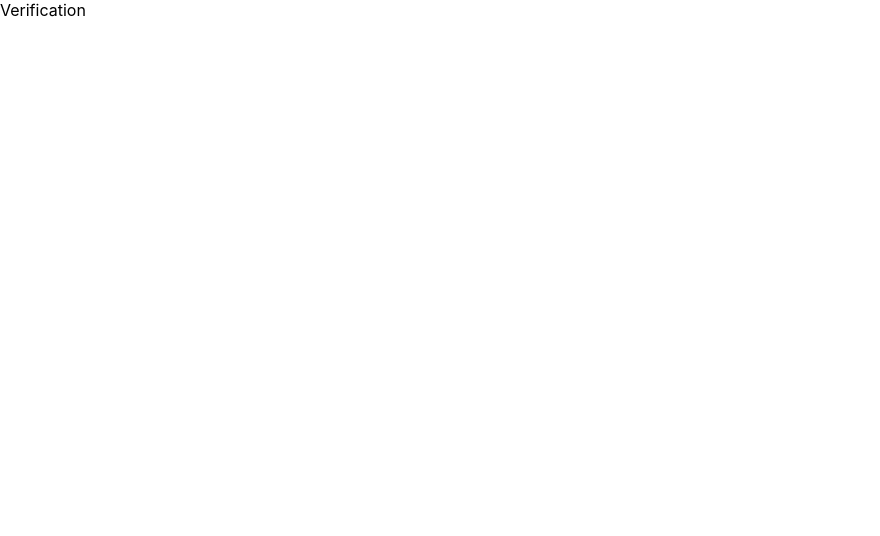
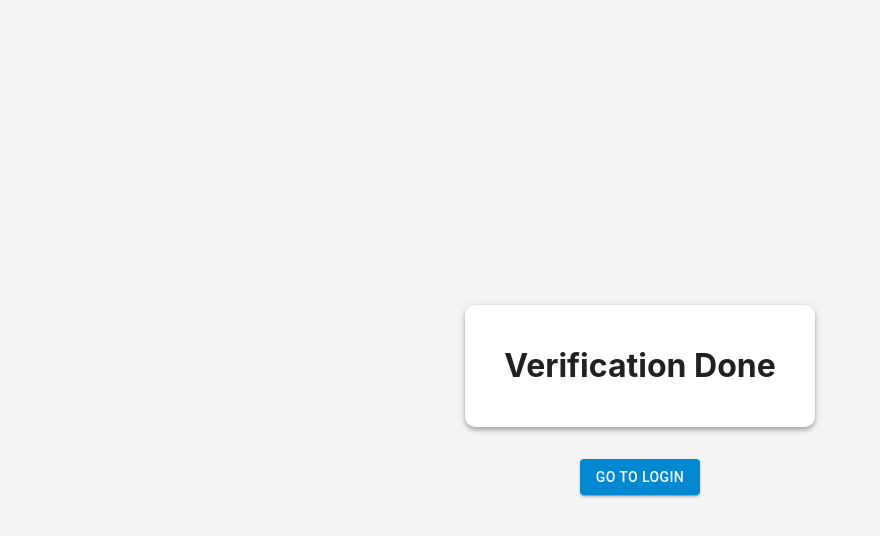
Before and after one commit to IceCYrip/assigment-login-template, a React (Create React App) app: page /verification in a window 1280 px wide. Shown: the top 536 px of the page, without its empty margins (0-880 px from the left). Built offline with nearby package versions, Linux system fonts and the light colour scheme.

Commit message:
🚀All requirements done

```diff
--- a/src/pages/App.js
+++ b/src/pages/App.js
@@ -1,6 +1,6 @@
-import React from 'react'
+import React, { useState } from 'react'
 import '../styles/App.css'
-import { Button, Paper, TextField } from '@mui/material'
+import { Button, CircularProgress, Paper, TextField } from '@mui/material'
 
 import { useForm } from 'react-hook-form'
 import { Link, useNavigate } from 'react-router-dom'
@@ -9,6 +9,7 @@ import axios from 'axios'
 import sweetAlert from 'sweetalert'
 
 const App = () => {
+  const [loader, setLoader] = useState(false)
   const navigate = useNavigate()
   const {
     register,
@@ -46,16 +47,19 @@ const App = () => {
 
   const login = (data) => {
     if (checkValidations(data)) {
+      setLoader(true)
       axios
         .post('http://localhost:5000/api/login', data)
         .then((res) => {
           sessionStorage.setItem('token', res.data.token)
           navigate('/details')
+          setLoader(false)
         })
         .catch((err) => {
           console.log(err)
           const error = err.response.data
 
+          setLoader(false)
           sweetAlert(
             error?.message ?? 'Oops...',
             error?.description ?? 'Something went wrong!',
@@ -71,7 +75,7 @@ const App = () => {
         <form className="formWrapper" onSubmit={handleSubmit(login)}>
           <h1>LOGIN</h1>
           <TextField
-            // required
+            required
             label="Username"
             variant="outlined"
             {...register('username')}
@@ -79,7 +83,7 @@ const App = () => {
             helperText={errors?.username?.message ?? ''}
           />
           <TextField
-            // required
+            required
             label="Password"
             variant="outlined"
             type="password"
@@ -89,8 +93,14 @@ const App = () => {
             FormHelperTextProps={{ style: { marginLeft: 0 } }} // Remove margin
           />
 
-          <Button variant="contained" type="submit" color="success">
-            Login
+          <Button
+            className="bttn"
+            disabled={loader}
+            variant="contained"
+            type="submit"
+            color="success"
+          >
+            {loader ? <CircularProgress color="success" size={20} /> : 'Login'}
           </Button>
           <div className="register-label">
             Don't have an account?
--- a/src/pages/Register.js
+++ b/src/pages/Register.js
@@ -1,7 +1,8 @@
-import React from 'react'
+import React, { useState } from 'react'
 import '../styles/Register.css'
 import {
   Button,
+  CircularProgress,
   FormControl,
   FormHelperText,
   InputLabel,
@@ -18,7 +19,9 @@ import axios from 'axios'
 import sweetAlert from 'sweetalert'
 
 const Register = () => {
+  const [loader, setLoader] = useState(false)
   const navigate = useNavigate()
+
   const {
     register,
     handleSubmit,
@@ -96,22 +99,23 @@ const Register = () => {
     )
   }
 
-  const login = (data) => {
+  const registerUser = (data) => {
     if (checkValidations(data)) {
-      console.log('data: ', data)
+      setLoader(true)
       axios
         .post('http://localhost:5000/api/register', data)
         .then((res) => {
-          // sessionStorage.setItem('token', res.data.token)
-          // navigate('/details')
           if (res.data?.mailSent) {
             sweetAlert('Verification', res.data?.message, 'info')
+            navigate('/')
           }
+          setLoader(false)
         })
         .catch((err) => {
           console.log(err)
           const error = err.response.data
 
+          setLoader(false)
           sweetAlert(
             error?.message ?? 'Oops...',
             error?.description ?? 'Something went wrong!',
@@ -124,10 +128,12 @@ const Register = () => {
   return (
     <div className="wrapper">
       <Paper elevation={4} className="container">
-        <form className="registerFormWrapper" onSubmit={handleSubmit(login)}>
+        <form
+          className="registerFormWrapper"
+          onSubmit={handleSubmit(registerUser)}
+        >
           <h1>REGISTER</h1>
           <TextField
-            // required
             label="Name"
             variant="outlined"
             {...register('fullName')}
@@ -135,7 +141,6 @@ const Register = () => {
             helperText={errors?.fullName?.message ?? ''}
           />
           <TextField
-            // required
             label="Username"
             variant="outlined"
             {...register('username')}
@@ -143,17 +148,15 @@ const Register = () => {
             helperText={errors?.username?.message ?? ''}
           />
           <TextField
-            // required
             label="Password"
             variant="outlined"
             type="password"
             {...register('password')}
             error={!!errors.password}
             helperText={errors?.password?.message ?? ''}
-            FormHelperTextProps={{ style: { marginLeft: 0 } }} // Remove margin
+            FormHelperTextProps={{ style: { marginLeft: 0 } }}
           />
           <TextField
-            // required
             label="Confirm Password"
             variant="outlined"
             type="password"
@@ -194,8 +197,18 @@ const Register = () => {
             FormHelperTextProps={{ style: { marginLeft: 0 } }} // Remove margin
           />
 
-          <Button variant="contained" type="submit" color="success">
-            Create an account
+          <Button
+            className="bttn"
+            disabled={loader}
+            variant="contained"
+            type="submit"
+            color="success"
+          >
+            {loader ? (
+              <CircularProgress color="success" size={20} />
+            ) : (
+              'Create an account'
+            )}
           </Button>
           <div className="register-label">
             Already have an account?
--- a/src/pages/Verification.js
+++ b/src/pages/Verification.js
@@ -1,10 +1,38 @@
 import React from 'react'
+import '../styles/Verification.css'
+import { Button, Paper } from '@mui/material'
+import { useNavigate } from 'react-router-dom'
+import { useSearchParams } from 'react-router-dom'
 
 const Verification = () => {
+  const navigate = useNavigate()
+  const [searchParams] = useSearchParams()
+
+  const successfullyVerified = searchParams.get('successfullyVerified') == 'Y'
+  const alreadyVerified = searchParams.get('alreadyVerified') == 'Y'
+
   return (
-    <>
-      <div>Verification</div>
-    </>
+    <div className="wrapper">
+      <Paper elevation={4} className="verification-container">
+        <div className="verification-msg">
+          <h1 style={{ textAlign: 'center' }}>Verification Done</h1>
+          <p>
+            {successfullyVerified &&
+              !alreadyVerified &&
+              'Your account has been successfully verified.'}
+            {alreadyVerified && 'Your account is already verified.'}
+          </p>
+        </div>
+      </Paper>
+      <Button
+        className="logout"
+        color="info"
+        variant="contained"
+        onClick={() => navigate('/')}
+      >
+        Go to Login
+      </Button>
+    </div>
   )
 }
 
--- a/src/pages/components/Admin.js
+++ b/src/pages/components/Admin.js
@@ -30,7 +30,7 @@ const Admin = ({ data, fetchDetailsFn }) => {
       })
   }
   return (
-    <div className="adminTable">
+    <div className="details-wrapper">
       <table>
         <tbody>
           <tr>
--- a/src/pages/components/User.js
+++ b/src/pages/components/User.js
@@ -9,7 +9,7 @@ const User = ({ data }) => {
   }, [data])
 
   return (
-    <>
+    <div className="details-wrapper">
       <table>
         <tbody>
           {dataHeads?.map((objectKey, i) => (
@@ -24,7 +24,7 @@ const User = ({ data }) => {
           ))}
         </tbody>
       </table>
-    </>
+    </div>
   )
 }
 
--- a/src/styles/App.css
+++ b/src/styles/App.css
@@ -37,3 +37,7 @@
   text-decoration: none;
   color: blue;
 }
+
+.bttn {
+  min-height: 40px;
+}
--- a/src/styles/Register.css
+++ b/src/styles/Register.css
@@ -38,3 +38,7 @@
   text-decoration: none;
   color: blue;
 }
+
+.bttn {
+  min-height: 40px;
+}
--- a/src/styles/User.css
+++ b/src/styles/User.css
@@ -2,7 +2,7 @@ table {
   border-collapse: collapse;
 }
 
-.adminTable {
+.details-wrapper {
   width: 100%;
   overflow-x: auto;
 }
--- /dev/null
+++ b/src/styles/Verification.css
@@ -0,0 +1,26 @@
+.wrapper {
+  min-height: 100vh;
+  width: 100vw;
+
+  background-color: whitesmoke;
+
+  display: flex;
+  flex-direction: column;
+  justify-content: center;
+  align-items: center;
+}
+
+.verification-container {
+  max-width: 90vw;
+  min-width: 350px;
+  border-radius: 10px !important;
+}
+
+.verification-msg {
+  padding: 20px;
+  text-align: center;
+}
+
+.logout {
+  margin-top: 4vh !important;
+}
```
